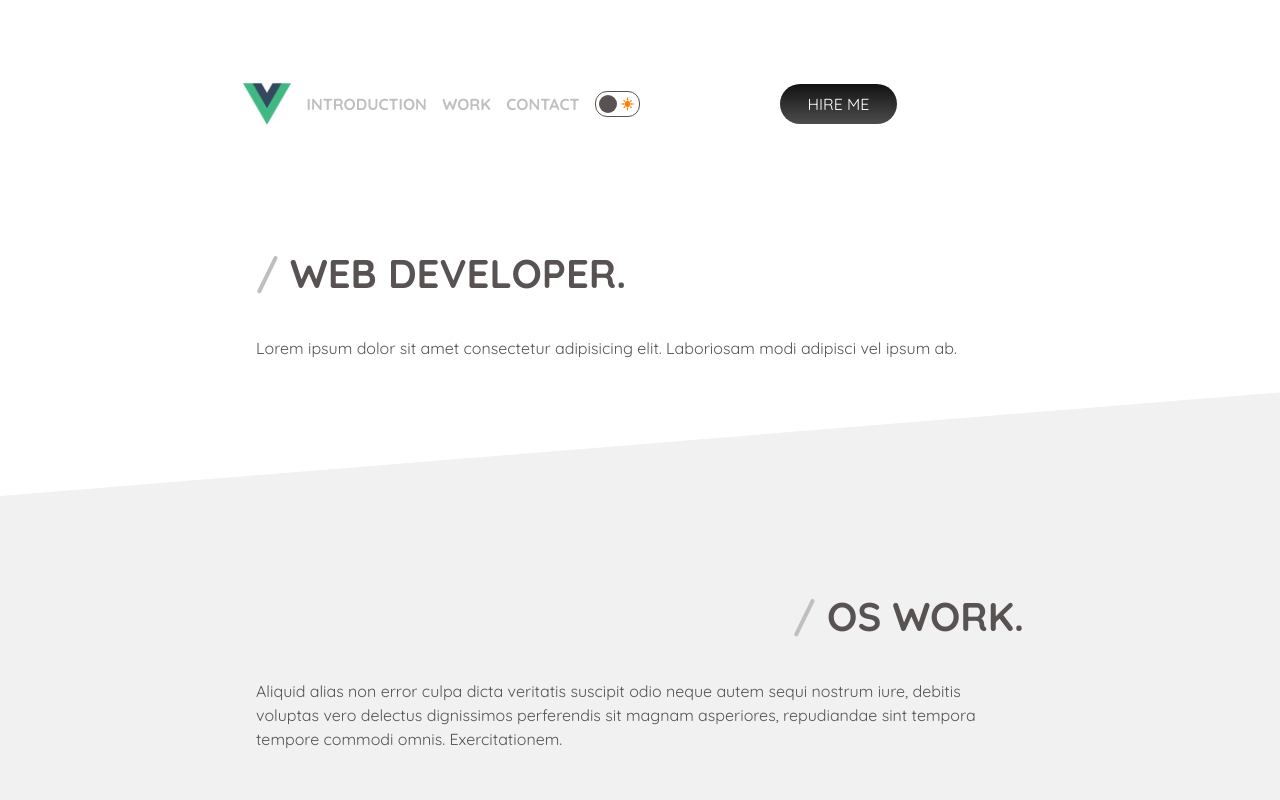
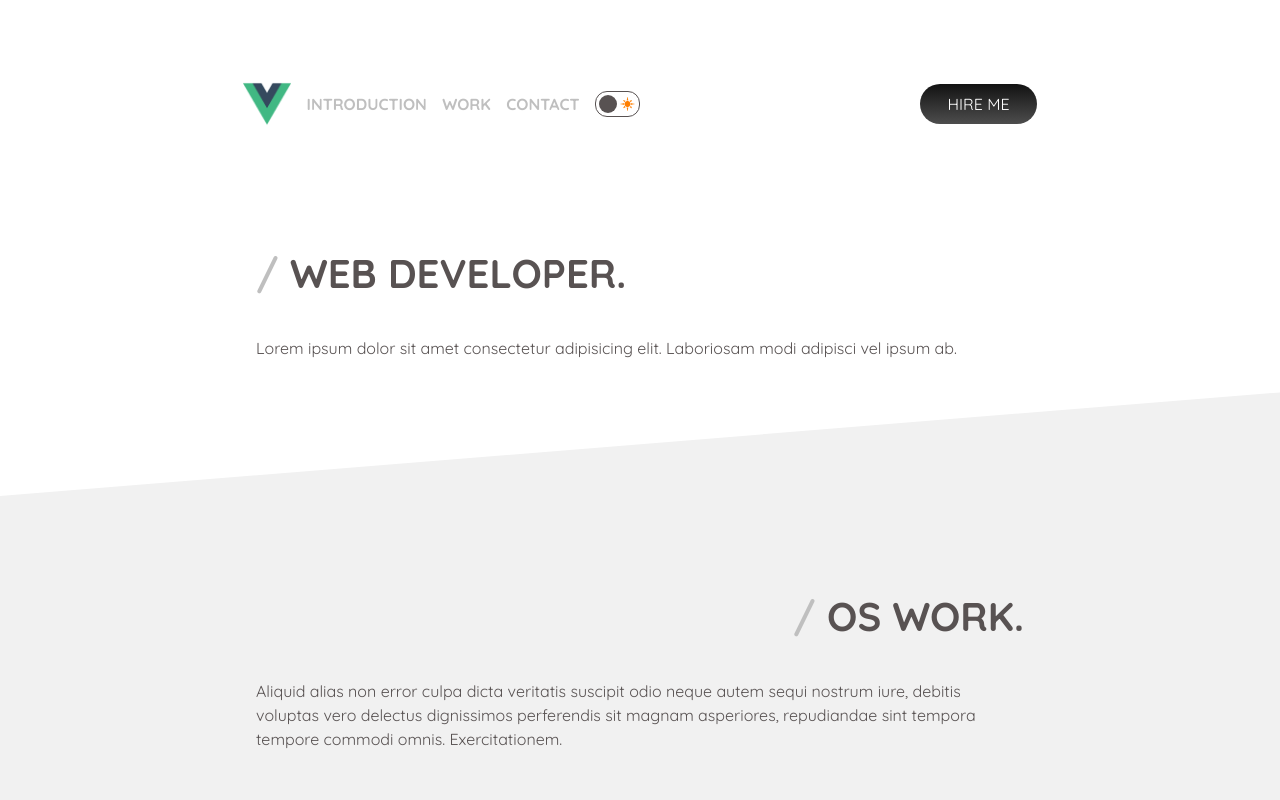
Before and after one commit to leobia/portfolio-v2, a Vue app: page / in a window 1280 px wide. Shown: the top 800 px of the page. Built offline with nearby package versions, Linux system fonts and the light colour scheme.

Commit message:
:lipstick: fixed position of main button

```diff
--- a/src/components/Navbar.vue
+++ b/src/components/Navbar.vue
@@ -10,7 +10,7 @@
       </div>
       <NavbarLinks :darkMode="darkMode" @toggleTheme="switchTheme" />
     </div>
-    <div>
+    <div class="has-margin-left-auto">
       <div class="main-button">HIRE ME</div>
     </div>
     <Sidebar :menuOpen="menuOpen" @close="menuOpen = false">
--- a/src/styles/generic.scss
+++ b/src/styles/generic.scss
@@ -69,3 +69,7 @@ a {
 [theme='dark'] img {
   filter: brightness(0.8) contrast(1.2);
 }
+
+.has-margin-left-auto {
+  margin-left: auto;
+}
```
